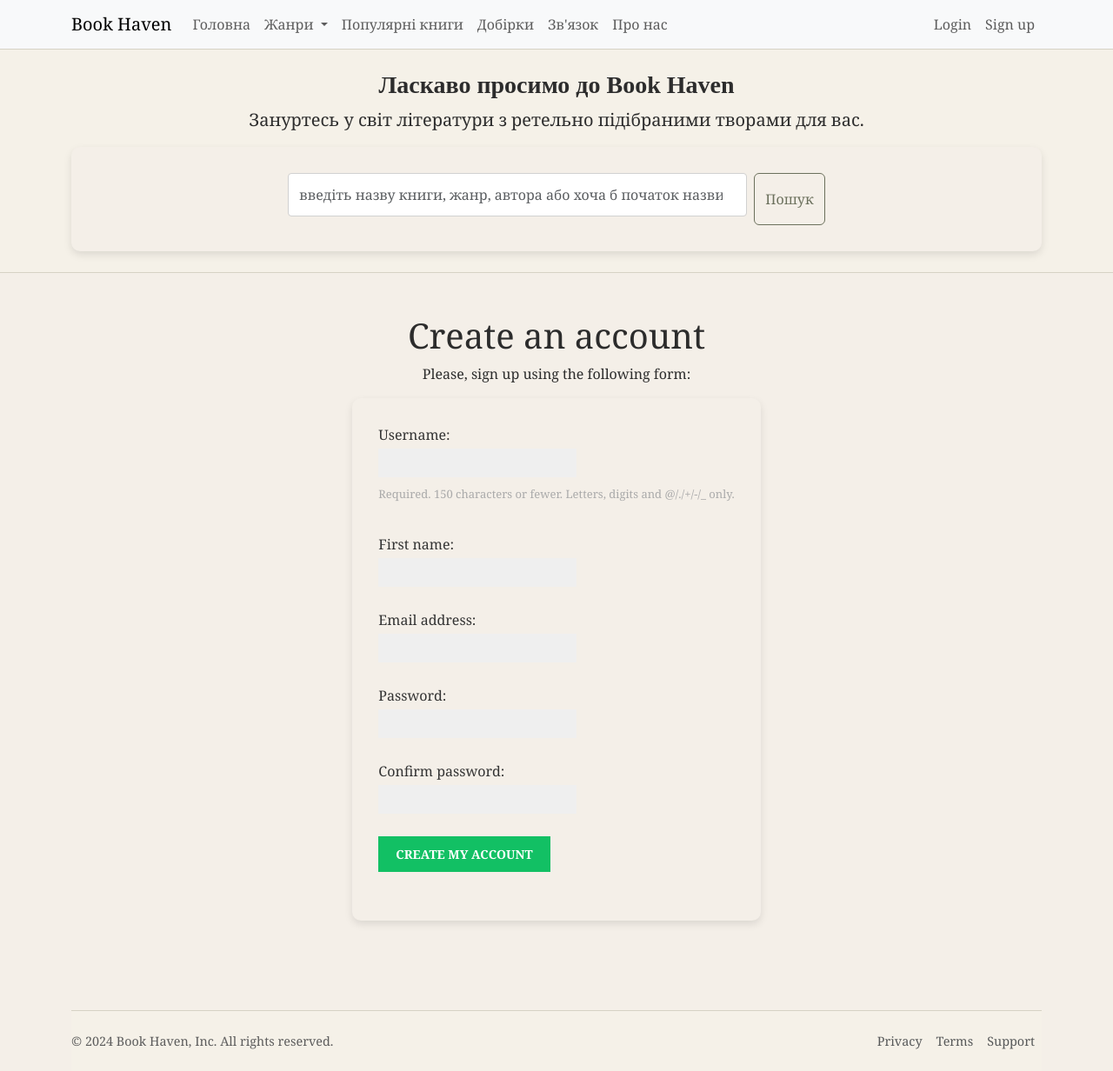
After one commit to TloslvMind/Book-Haven, a Django app: page /account/register/ in a window 1280 px wide. The commit adds this page. Shown: the whole page at 87% size. Run offline with Django 5.2, Linux system fonts and the light colour scheme; data that the repository does not hold is empty; some libraries are stand-ins or nearby versions.

Commit message:
Add register features

```diff
--- a/Book_Haven/urls.py
+++ b/Book_Haven/urls.py
@@ -21,7 +21,8 @@
 urlpatterns = [
        path('admin/', admin.site.urls),
         path('library/', include('library.urls', namespace='library')),
-        path('account/', include('django.contrib.auth.urls')),
+        path('account/', include('account.urls', namespace='account')),
+        path('', include('django.contrib.auth.urls')),
 ]
 
 
--- /dev/null
+++ b/account/forms.py
@@ -0,0 +1,16 @@
+from django import forms
+from django.contrib.auth import get_user_model
+
+class UserRegistrationForm(forms.ModelForm):
+    password = forms.CharField(label='Password', widget=forms.PasswordInput)
+    password2 = forms.CharField(label='Confirm password', widget=forms.PasswordInput)
+
+    class Meta:
+        model = get_user_model()
+        fields = ('username', 'first_name', 'email')
+
+    def clean_password2(self):
+        cd = self.cleaned_data
+        if cd['password'] != cd['password2']:
+            raise forms.ValidationError("Passwords don't match")
+        return cd['password2']
--- /dev/null
+++ b/account/urls.py
@@ -0,0 +1,9 @@
+from django.urls import path
+from . import views
+
+app_name = 'account'
+
+
+urlpatterns = [
+    path('register/', views.register, name='register'),
+]
--- a/account/views.py
+++ b/account/views.py
@@ -1,3 +1,16 @@
 from django.shortcuts import render
+from .forms import UserRegistrationForm
+# Create your views here.
 
-# Create your views here.
+
+def register(request):
+    if request.method == 'POST':
+        form = UserRegistrationForm(request.POST)
+        if form.is_valid():
+            new_user = form.save(commit=False)
+            new_user.set_password(form.cleaned_data['password'])
+            new_user.save()
+            return render(request, 'account/register_done.html', {'new_user': new_user})
+    else:
+        form = UserRegistrationForm()
+    return render(request,'account/register.html', {'form': form})
--- /dev/null
+++ b/templates/account/register.html
@@ -0,0 +1,17 @@
+{% extends 'base.html' %}
+
+{% block title %}Create an account{% endblock %}
+
+{% block content %}
+<div class="container d-flex justify-content-center pt-5" style="min-height: 100vh;">
+    <div class="text-center">
+        <h1>Create an account</h1>
+        <p>Please, sign up using the following form:</p>
+        <form method="post">
+            {% csrf_token %}
+            {{ form.as_p }}
+            <p><input type="submit" value="Create my account"></p>
+        </form>
+    </div>
+</div>
+{% endblock %}
--- a/templates/base.html
+++ b/templates/base.html
@@ -55,7 +55,7 @@
                 {% else %}
                     <ul class="navbar-nav">
                         <li class="nav-item {% if section == 'log in' %}selected{% endif %}"><a href="{% url 'login' %}" class="nav-link">Login</a></li>
-                        <li class="nav-item {% if section == 'sign up' %}selected{% endif %}"><a href="#" class="nav-link">Sign up</a></li>
+                        <li class="nav-item {% if section == 'sign up' %}selected{% endif %}"><a href="{% url 'account:register' %}" class="nav-link">Sign up</a></li>
                     </ul>
                 {% endif %}
             </div>
```
Also changed, not shown: templates/account/register_done.html (added, +17 -0 lines), templates/registration/login.html (+10 -6 lines).
